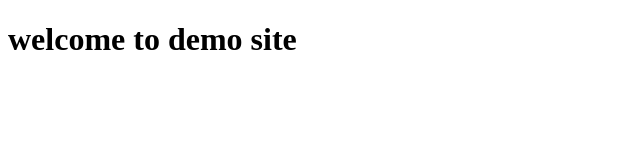
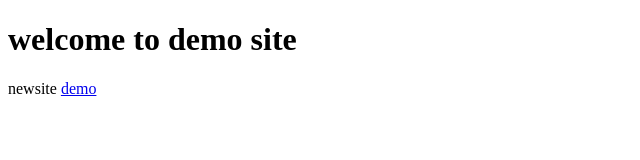
Before and after one commit to ramjisha/nginx-sub-directory, a plain HTML site: page index.html in a window 1280 px wide. Shown: the whole page, without its empty margins (0-640 px from the left). Drawn offline with Linux system fonts and the light colour scheme.

Commit message:
second-commit

```diff
--- a/index.html
+++ b/index.html
@@ -8,5 +8,5 @@
 </head>
 <body>
     <h1>welcome to demo site</h1>
+    <p>newsite <a href="newpage.html">demo</a></p>
 </body>
-</html>
```
